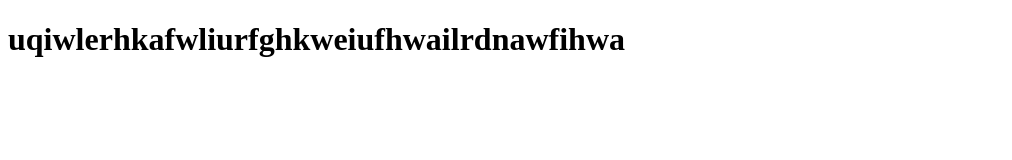
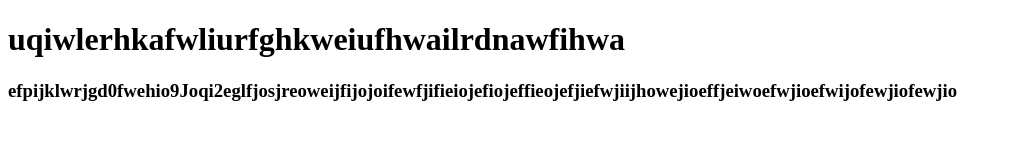
Before and after one commit to akbarali200/1234567890-, a plain HTML site: page index.html in a window 1280 px wide. Shown: the whole page, without its empty margins (0-1012 px from the left). Drawn offline with Linux system fonts and the light colour scheme.

Commit message:
ozgarish

```diff
--- a/index.html
+++ b/index.html
@@ -10,6 +10,8 @@
     uqiwlerhkafwliurfghkweiufhwailrdnawfihwa
 </h1>
 
+<h3>efpijklwrjgd0fwehio9Joqi2eglfjosjreoweijfijojoifewfjifieiojefiojeffieojefjiefwjiijhowejioeffjeiwoefwjioefwijofewjiofewjio</h3>
+
 
 </body>
 </html>
```
